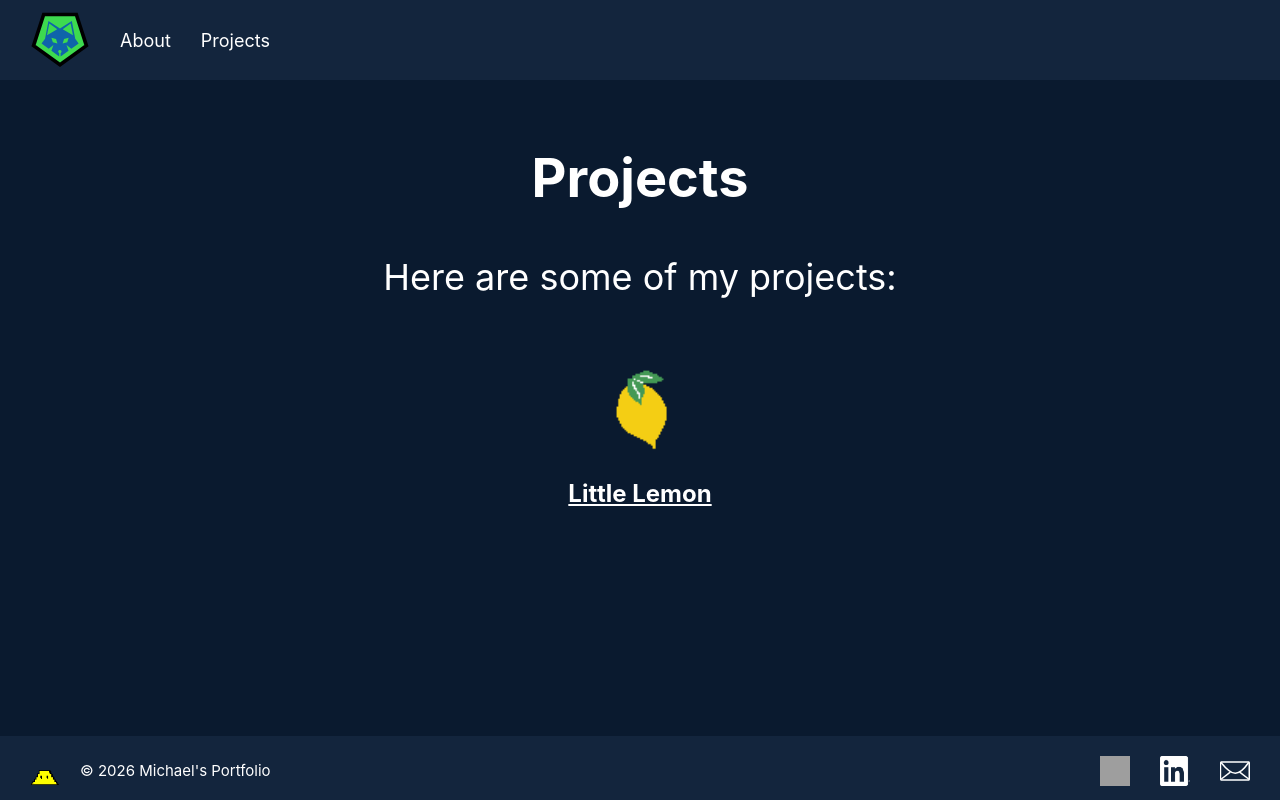
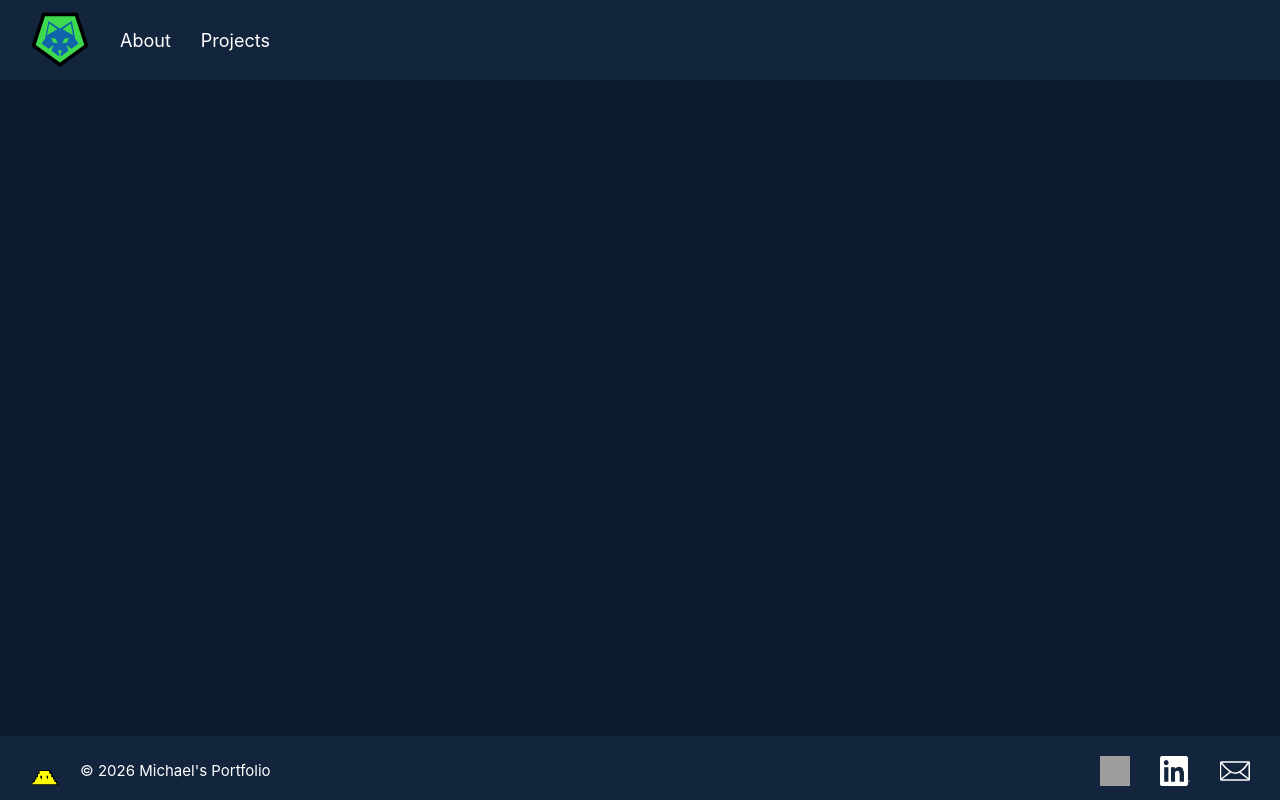
Before and after one commit to mgj0226/mgj0226.github.io, a JavaScript app: page /projects in a window 1280 px wide. Built offline with nearby package versions, Linux system fonts and the light colour scheme; grey boxes are pictures that could not be loaded; the HTML template or start-up script is replaced by a standard one.

Commit message:
fixing routes

```diff
--- a/src/App.js
+++ b/src/App.js
@@ -12,8 +12,8 @@ function App() {
       <Header className="header" />
       <Routes>
         <Route path="/" element={<Home />} />
-        <Route path="/about" element={<About />} />
-        <Route path="/projects" element={<Projects />} />
+        <Route path="/#about" element={<About />} />
+        <Route path="/#projects" element={<Projects />} />
       </Routes>
       <Footer className="footer" />
     </div>
--- a/src/components/Header.js
+++ b/src/components/Header.js
@@ -6,8 +6,8 @@ export default function Header() {
         <img src={icon} alt="Icon" className='icon' />
       </a>
       <nav className='nav'>
-        <a href="about">About</a>
-        <a href="projects">Projects</a>
+        <a href="#about">About</a>
+        <a href="#projects">Projects</a>
       </nav>
     </header>
   );
```
